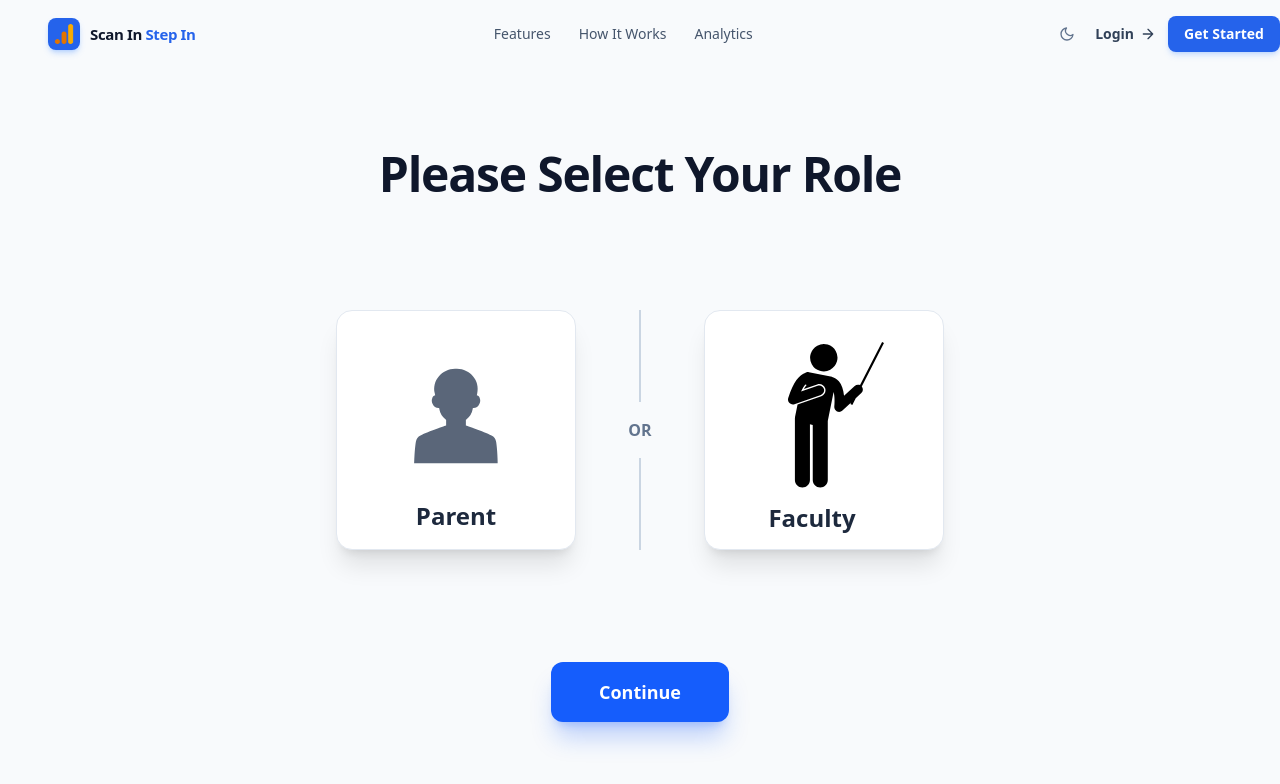
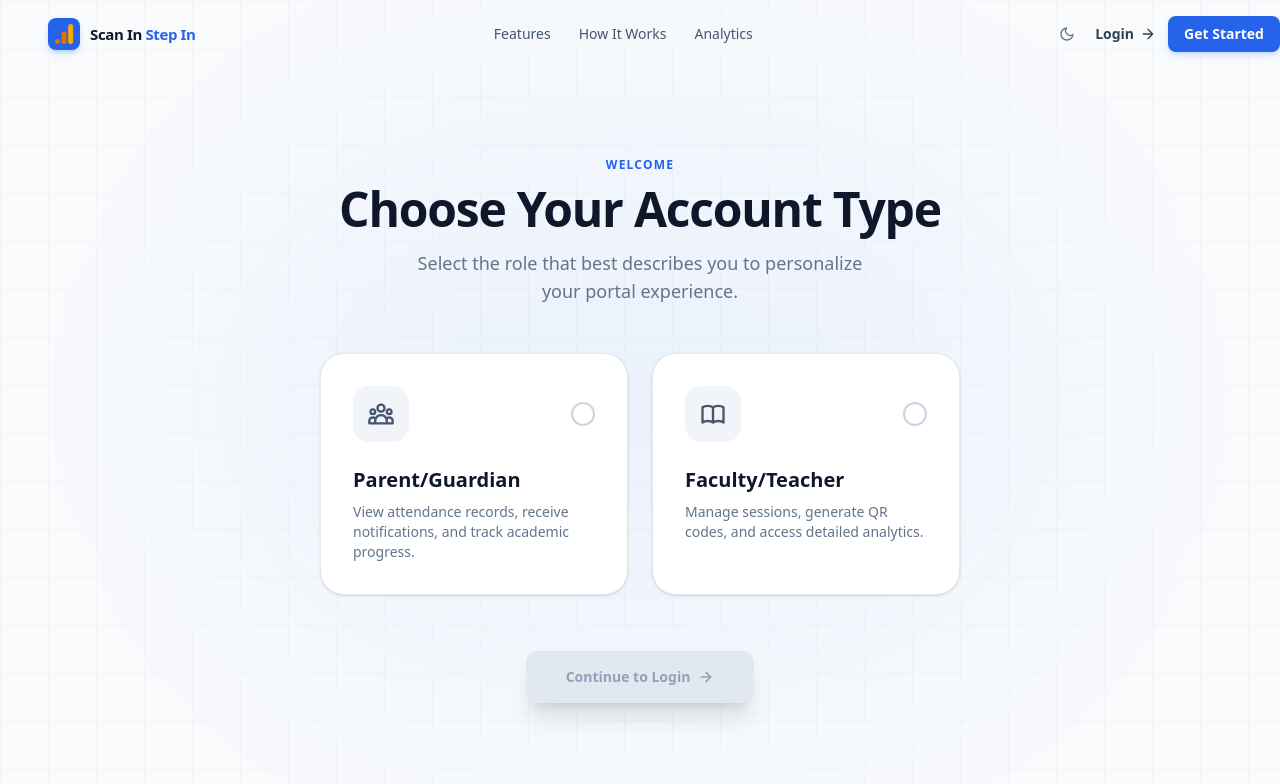
Before and after one commit to lisencetoKILL/ZONO, a React (Vite) app in the folder frontend/: page /roles in a window 1280 px wide. Shown: the top 784 px of the page. Built offline with nearby package versions, Linux system fonts and the light colour scheme.

Commit message:
roles changed UI

```diff
--- a/frontend/src/components/roles.jsx
+++ b/frontend/src/components/roles.jsx
@@ -16,77 +16,100 @@ const Roles = () => {
     };
 
     return (
-        <div className="bg-[#F8FAFC] dark:bg-[#020617] text-[#0F172A] dark:text-[#E2E8F0] min-h-screen pt-28 pb-10 px-6 flex flex-col transition-colors duration-300">
+        <div className="bg-[#F8FAFC] dark:bg-[#020617] text-[#0F172A] dark:text-[#E2E8F0] min-h-screen pt-28 pb-10 px-6 flex flex-col transition-colors duration-300 relative overflow-hidden">
+            {/* Background elements to match landing page */}
+            <div className="pointer-events-none absolute inset-0"
+                style={{
+                    backgroundImage: `linear-gradient(rgba(148,163,184,0.05) 1px, transparent 1px),
+                    linear-gradient(90deg, rgba(148,163,184,0.05) 1px, transparent 1px)`,
+                    backgroundSize: "48px 48px",
+                }}
+            />
+            <div className="pointer-events-none absolute inset-0 flex items-center justify-center">
+                <div className="w-[800px] h-[500px] rounded-full bg-blue-600/5 blur-[120px]" />
+            </div>
+
             <Navbar />
 
-            <div className="flex-1 flex flex-col justify-center text-center max-w-4xl mx-auto w-full">
-                <h1 className="text-4xl font-bold tracking-tight sm:text-5xl mb-20 text-slate-900 dark:text-white">
-                    Please Select Your Role
+            <div className="flex-1 flex flex-col items-center justify-center text-center max-w-4xl mx-auto w-full relative z-10">
+                <div className="mb-12">
+                    <p className="text-xs font-bold uppercase tracking-widest text-[#2563EB] dark:text-[#3B82F6] mb-3">Welcome</p>
+                    <h1 className="text-4xl md:text-5xl font-extrabold tracking-tight text-slate-900 dark:text-white">
+                        Choose Your Account Type
                     </h1>
+                    <p className="mt-4 text-[#64748B] dark:text-[#94A3B8] text-lg max-w-md mx-auto">
+                        Select the role that best describes you to personalize your portal experience.
+                    </p>
+                </div>
 
-                {/* Role Selection Div */}
-                <div className=" rounded-2xl p-8 flex justify-center gap-10">
-                    {/* User Role - Parent */}
+                {/* Role Selection Grid */}
+                <div className="grid md:grid-cols-2 gap-6 w-full max-w-2xl px-4">
+
+                    {/* Parent Card */}
                     <div
                         onClick={() => handleRoleSelect('parent')}
-                        className={`card rounded-2xl shadow-xl h-60 w-60 flex flex-col justify-center items-center cursor-pointer transition-all duration-300 ${selectedRole === 'parent'
-                            ? 'bg-blue-50 dark:bg-blue-900/30 border-4 border-blue-600 dark:border-blue-500 scale-105'
-                            : 'bg-white dark:bg-slate-900 border border-slate-200 dark:border-slate-800 hover:border-blue-400 dark:hover:border-blue-600'
-                            } `}
+                        className={`group relative p-8 rounded-3xl border text-left cursor-pointer transition-all duration-300 ${selectedRole === 'parent'
+                                ? 'bg-blue-50/50 dark:bg-blue-900/20 border-blue-500 shadow-lg shadow-blue-500/10'
+                                : 'bg-white dark:bg-slate-900/80 border-slate-200 dark:border-slate-800 hover:border-blue-400 dark:hover:border-blue-700/50 shadow-sm'
+                            }`}
                     >
-                        {/* Parent SVG */}
-                        <div className="size-32 mb-3 mt-4">
-                            <svg xmlns="http://www.w3.org/2000/svg" viewBox="0 0 128 128" className={`w-24 h-24 ml-4 transition-colors ${selectedRole === 'parent' ? 'fill-blue-600 dark:fill-blue-400 opacity-100' : 'fill-slate-700 dark:fill-slate-400 opacity-80'}`}>
-                                <path d="M117.49326,98.27951a11.41528,11.41528,0,0,0-6.1519-8.2847c-10.697-5.33411-34.17046-13.212-34.17046-13.212V69.03229l.65343-.49313a22.42566,22.42566,0,0,0,8.51484-14.25174l.13151-.826h.637a8.66287,8.66287,0,0,0,8.01764-5.39167A9.43369,9.43369,0,0,0,96.30471,43.5a8.67979,8.67979,0,0,0-.61644-3.21363A4.48227,4.48227,0,0,0,93.95,37.49191l-2.16572-1.315.53834-2.35062c3.91226-17.0544-9.29979-32.41574-27.04046-32.839C64.85067.979,64.42327.975,64,.98315,63.57669.975,63.14933.979,62.71783.98726c-17.74068.42329-30.95269,15.78463-27.04046,32.839l.53834,2.35062L34.05,37.49191a4.48232,4.48232,0,0,0-1.73833,2.79448A8.67976,8.67976,0,0,0,31.69529,43.5a9.4333,9.4333,0,0,0,1.17942,4.56973,8.66286,8.66286,0,0,0,8.0176,5.39167h.637l.13151.826a22.42566,22.42566,0,0,0,8.51484,14.25174l.65343.49313v7.75047s-23.4734,7.87794-34.17042,13.212a11.4151,11.4151,0,0,0-6.1519,8.2847c-1.83285,10.697-2.15747,28.7418-2.15747,28.7418H119.65073S119.32607,108.97654,117.49326,98.27951Z"></path>
+                        <div className="flex items-center justify-between mb-6">
+                            <div className={`w-14 h-14 rounded-2xl flex items-center justify-center transition-colors ${selectedRole === 'parent' ? 'bg-blue-100 dark:bg-blue-900/50 text-blue-600 dark:text-blue-400' : 'bg-slate-100 dark:bg-slate-800 text-slate-600 dark:text-slate-400 group-hover:bg-blue-50 dark:group-hover:bg-blue-900/30 group-hover:text-blue-500'
+                                }`}>
+                                <svg className="w-7 h-7" fill="none" stroke="currentColor" strokeWidth="2" viewBox="0 0 24 24">
+                                    <path strokeLinecap="round" strokeLinejoin="round" d="M17 20h5v-2a3 3 0 00-5.356-1.857M17 20H7m10 0v-2c0-.656-.126-1.283-.356-1.857M7 20H2v-2a3 3 0 015.356-1.857M7 20v-2c0-.656.126-1.283.356-1.857m0 0a5.002 5.002 0 019.288 0M15 7a3 3 0 11-6 0 3 3 0 016 0zm6 3a2 2 0 11-4 0 2 2 0 014 0zM7 10a2 2 0 11-4 0 2 2 0 014 0z" />
                                 </svg>
-                            <p className={`mt-9 text-2xl font-bold transition-colors ${selectedRole === 'parent' ? 'text-blue-700 dark:text-blue-400' : 'text-slate-800 dark:text-slate-200'}`}>Parent</p>
+                            </div>
+                            <div className={`w-6 h-6 rounded-full border-2 flex items-center justify-center transition-colors ${selectedRole === 'parent' ? 'border-blue-500 bg-blue-500' : 'border-slate-300 dark:border-slate-700'
+                                }`}>
+                                {selectedRole === 'parent' && <svg className="w-3.5 h-3.5 text-white" fill="none" stroke="currentColor" strokeWidth="3" viewBox="0 0 24 24"><path strokeLinecap="round" strokeLinejoin="round" d="M5 13l4 4L19 7" /></svg>}
                             </div>
                         </div>
+                        <h3 className={`text-xl font-bold mb-2 transition-colors ${selectedRole === 'parent' ? 'text-blue-900 dark:text-blue-300' : 'text-slate-900 dark:text-white'}`}>Parent/Guardian</h3>
+                        <p className="text-sm text-slate-500 dark:text-slate-400">View attendance records, receive notifications, and track academic progress.</p>
+                    </div>
 
-
-                    <div className="divider divider-horizontal before:bg-slate-300 after:bg-slate-300 dark:before:bg-slate-700 dark:after:bg-slate-700 text-slate-500 font-semibold mx-4">OR</div>
-
-                    {/* User Role - Staff */}
+                    {/* Faculty Card */}
                     <div
                         onClick={() => handleRoleSelect('staff')}
-                        className={`card rounded-2xl shadow-xl h-60 w-60 flex flex-col justify-center items-center cursor-pointer transition-all duration-300 ${selectedRole === 'staff'
-                            ? 'bg-blue-50 dark:bg-blue-900/30 border-4 border-blue-600 dark:border-blue-500 scale-105'
-                            : 'bg-white dark:bg-slate-900 border border-slate-200 dark:border-slate-800 hover:border-blue-400 dark:hover:border-blue-600'
-                            } `}
+                        className={`group relative p-8 rounded-3xl border text-left cursor-pointer transition-all duration-300 ${selectedRole === 'staff'
+                                ? 'bg-blue-50/50 dark:bg-blue-900/20 border-blue-500 shadow-lg shadow-blue-500/10'
+                                : 'bg-white dark:bg-slate-900/80 border-slate-200 dark:border-slate-800 hover:border-blue-400 dark:hover:border-blue-700/50 shadow-sm'
+                            }`}
                     >
-                        {/* Teacher SVG */}
-                        <div className="size-24 mb-10 ml-6 mt-4">
-                            <svg version="1.1" id="Layer_1" xmlns="http://www.w3.org/2000/svg" x="0px" y="0px" viewBox="0 0 157.9442 239.5764" enable-background="new 0 0 157.9442 239.5764">
-                                <g>
-                                    <path d="M11.5606,123.8221c-0.1254,0.7064-0.2025,1.4297-0.2025,2.1722v101.2188c0,6.8301,5.5371,12.3633,12.3633,12.3633
-                                c6.8281,0,12.3652-5.5332,12.3652-12.3633v-91.6886l4.6348,0.9384v90.7502c0,6.8301,5.5371,12.3633,12.3633,12.3633
-                                c6.8281,0,12.3652-5.5332,12.3652-12.3633v-97.4294l9.5809-47.3247c1.3326,5.1428,2.0583,12.7805,1.1222,23.8769
-                                c-0.2778,3.293,1.4976,6.418,4.4688,7.8652c1.1152,0.543,2.3125,0.8076,3.501,0.8076c1.979,0,3.9341-0.7334,5.4468-2.1387
-                                l14.3361-13.3175l-1.222,2.3901l3.1367,1.6038l5.6217-10.9948l9.1774-8.5253c3.1064-2.8857,3.3948-7.6603,0.7557-10.9015
-                                l36.5691-71.521L154.8074,0l-36.2588,70.914c-2.8612-1.3301-6.3635-0.8904-8.819,1.3896l-17.52,16.2754
-                                c-0.9585-10.4824-3.8149-18.5659-8.5469-24.1411c-4.096-4.8254-8.5237-6.4694-10.9666-7.0282
-                                c-0.1513-0.0402-0.3003-0.085-0.4558-0.1165l-37.8666-7.6661c-1.6093-0.3258-3.2007-0.122-4.6005,0.485
-                                c-0.1942,0.0619-0.3885,0.1238-0.5806,0.2015l-0.2324,0.0938c-4.8024,1.9325-10.0506,5.1369-15.3872,12.6583
-                                C9.1635,69.2805,4.6937,78.4393,0.3646,92.2932c-0.9023,2.8857-0.0996,6.0342,2.0752,8.1367
-                                c1.5166,1.4668,3.5195,2.249,5.5615,2.249c0.8848,0,1.7773-0.1465,2.6406-0.4482l43.4307-15.1924
-                                c4.1699-1.459,6.3682-6.0225,4.9102-10.1934c-1.459-4.1709-6.0215-6.3701-10.1934-4.9102l-27.3135,9.5547
-                                c2.5849-5.6083,4.9839-9.2093,7.0638-11.5721l2.1944,1.0046c-1.3653,1.4507-2.9178,3.5173-4.6127,6.506l21.9082-7.6641
-                                c1.1006-0.3848,2.2451-0.5801,3.4023-0.5801c4.3711,0,8.2773,2.7734,9.7217,6.9014c1.874,5.3613-0.9619,11.249-6.3213,13.124
-                                L15.704,102.8965l-4.0095,19.8046C11.6185,123.0767,11.5808,123.4504,11.5606,123.8221z"></path>
-                                    <ellipse transform="matrix(0.88 -0.4749 0.4749 0.88 -5.1974 31.0687)" cx="58.9014" cy="25.8225" rx="22.5" ry="22.5"></ellipse>
-                                </g>
+                        <div className="flex items-center justify-between mb-6">
+                            <div className={`w-14 h-14 rounded-2xl flex items-center justify-center transition-colors ${selectedRole === 'staff' ? 'bg-blue-100 dark:bg-blue-900/50 text-blue-600 dark:text-blue-400' : 'bg-slate-100 dark:bg-slate-800 text-slate-600 dark:text-slate-400 group-hover:bg-blue-50 dark:group-hover:bg-blue-900/30 group-hover:text-blue-500'
+                                }`}>
+                                <svg className="w-7 h-7" fill="none" stroke="currentColor" strokeWidth="2" viewBox="0 0 24 24">
+                                    <path strokeLinecap="round" strokeLinejoin="round" d="M12 6.253v13m0-13C10.832 5.477 9.246 5 7.5 5S4.168 5.477 3 6.253v13C4.168 18.477 5.754 18 7.5 18s3.332.477 4.5 1.253m0-13C13.168 5.477 14.754 5 16.5 5c1.747 0 3.332.477 4.5 1.253v13C19.832 18.477 18.247 18 16.5 18c-1.746 0-3.332.477-4.5 1.253" />
                                 </svg>
                             </div>
-                        <p className={`mt-6 ml-[-24px] text-2xl font-bold transition-colors ${selectedRole === 'staff' ? 'text-blue-700 dark:text-blue-400' : 'text-slate-800 dark:text-slate-200'}`}>Faculty</p>
+                            <div className={`w-6 h-6 rounded-full border-2 flex items-center justify-center transition-colors ${selectedRole === 'staff' ? 'border-blue-500 bg-blue-500' : 'border-slate-300 dark:border-slate-700'
+                                }`}>
+                                {selectedRole === 'staff' && <svg className="w-3.5 h-3.5 text-white" fill="none" stroke="currentColor" strokeWidth="3" viewBox="0 0 24 24"><path strokeLinecap="round" strokeLinejoin="round" d="M5 13l4 4L19 7" /></svg>}
                             </div>
                         </div>
+                        <h3 className={`text-xl font-bold mb-2 transition-colors ${selectedRole === 'staff' ? 'text-blue-900 dark:text-blue-300' : 'text-slate-900 dark:text-white'}`}>Faculty/Teacher</h3>
+                        <p className="text-sm text-slate-500 dark:text-slate-400">Manage sessions, generate QR codes, and access detailed analytics.</p>
+                    </div>
 
+                </div>
+
+                <div className="mt-14 h-16">
                     <button
                         onClick={handleClick}
-                    className="mt-20 self-center inline-flex items-center justify-center bg-blue-600 hover:bg-blue-500 text-white font-bold text-lg px-12 py-4 rounded-xl transition-all shadow-xl shadow-blue-600/25 active:scale-[0.97] w-fit"
+                        disabled={!selectedRole}
+                        className={`inline-flex items-center justify-center font-bold text-sm px-10 py-4 rounded-xl transition-all shadow-xl w-fit ${selectedRole
+                                ? 'bg-blue-600 hover:bg-blue-500 text-white shadow-blue-600/25 active:scale-[0.97] cursor-pointer'
+                                : 'bg-slate-200 dark:bg-slate-800 text-slate-400 dark:text-slate-600 shadow-none cursor-not-allowed'
+                            }`}
                     >
-                    Continue
+                        Continue to Login
+                        <svg className="w-4 h-4 ml-2" fill="none" stroke="currentColor" strokeWidth={2.5} viewBox="0 0 24 24">
+                            <path strokeLinecap="round" strokeLinejoin="round" d="M5 12h14M12 5l7 7-7 7" />
+                        </svg>
                     </button>
+                </div>
             </div>
         </div>
     );
```
Lines whose indentation alone changed are shown as unchanged.
